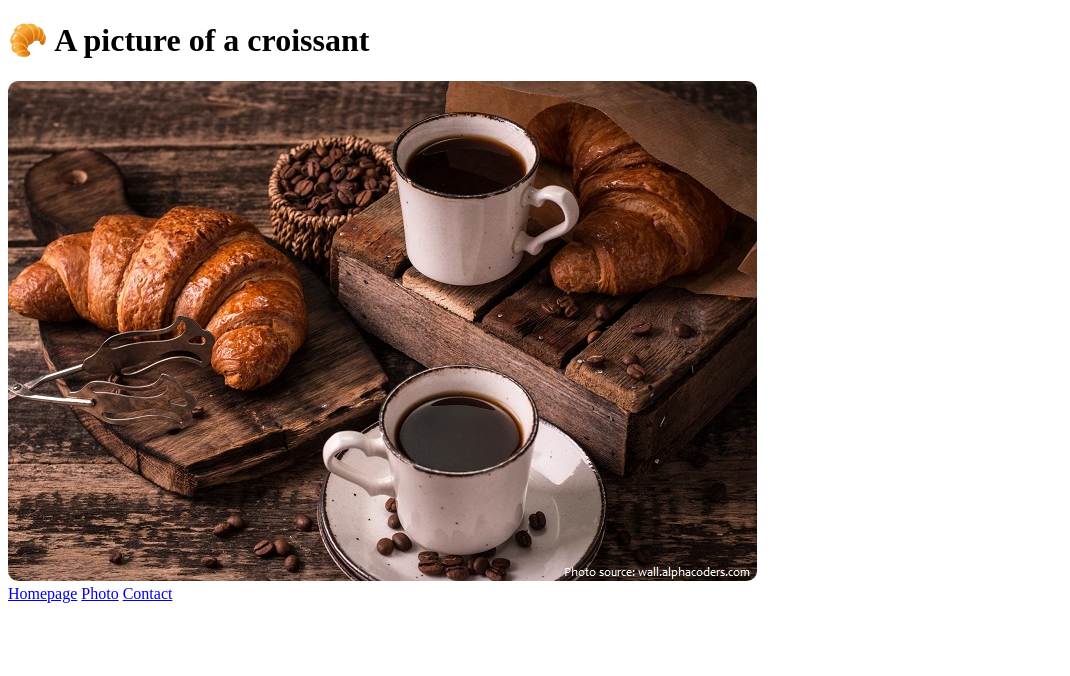
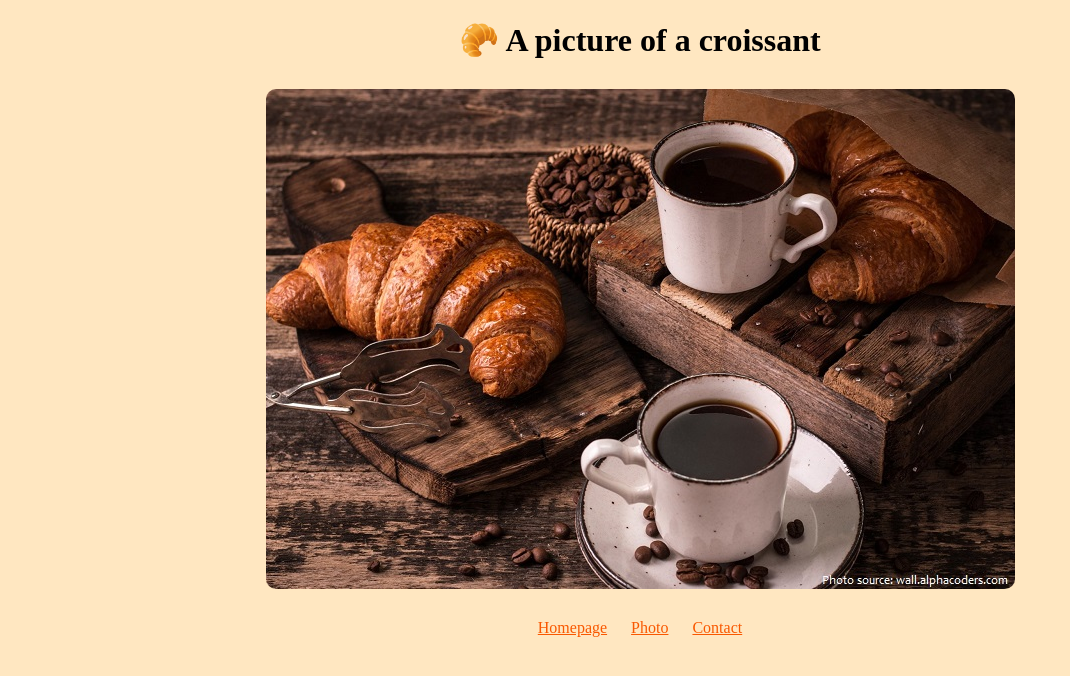
Before and after one commit to Inem19/Croissant, a plain HTML site: page photo.html in a window 1280 px wide. Shown: the whole page, without its empty margins (0-1070 px from the left). Drawn offline with Linux system fonts and the light colour scheme.

Commit message:
added styles to the pages

```diff
--- a/photo.html
+++ b/photo.html
@@ -4,7 +4,7 @@
     <meta charset="UTF-8" />
     <meta http-equiv="X-UA-Compatible" content="IE=edge" />
     <meta name="viewport" content="width=device-width, initial-scale=1.0" />
-    <title>Document</title>
+    <title>Example of a prefect croissant-crossiant.com</title>
     <link rel="stylesheet" href="/styles.css" />
   </head>
   <body>
--- a/styles.css
+++ b/styles.css
@@ -1,3 +1,23 @@
+body {
+  background: #ffe7c1;
+}
+
+h1,
+p {
+  text-align: center;
+}
+
+footer {
+  text-align: center;
+}
+
+a {
+  color: #f95801;
+  margin: 0 10px;
+}
+
 .croissant-photo {
   border-radius: 10px;
+  display: block;
+  margin: 30px auto;
 }
```
Also changed, not shown: contact.html (+1 -1 lines).
